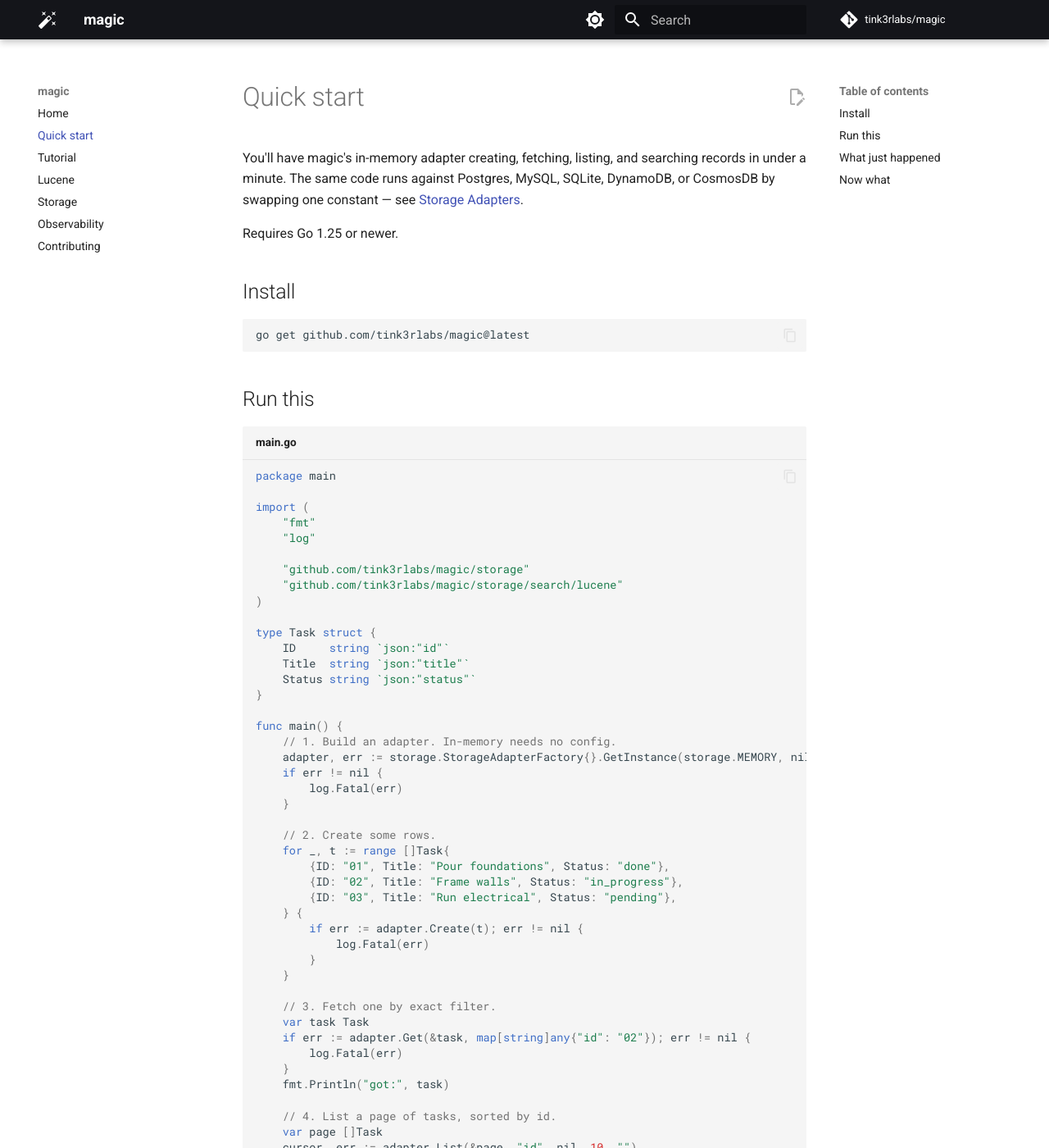
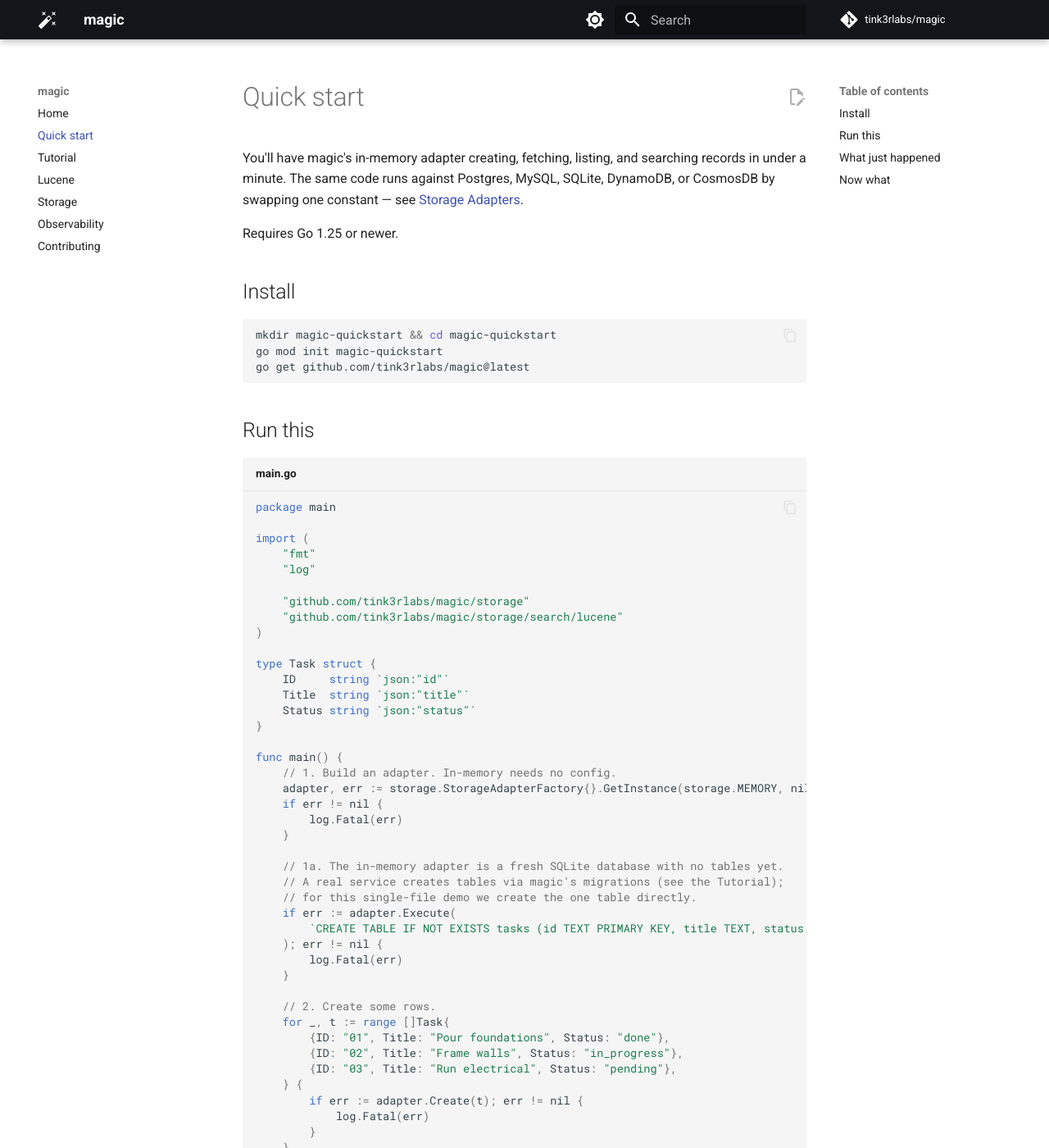
Before and after one commit to tink3rlabs/magic, an MkDocs documentation site: the page built from docs/getting-started.md, in a window 1280 px wide and 1400 px high. Shown: the whole window at 82% size. Built offline with MkDocs 1.6.1 and Material for MkDocs 9.7.7, drawn with Linux system fonts in a browser that asks for light colours; comment, search, counter and statistics services are not loaded; the version menu is left out.

Commit message:
docs: make quick-start runnable and add observability to README
A fresh developer following the docs literally hits three problems, all
verified by running them on a clean machine against magic@latest (v0.17.2):

- getting-started.md quick-start never creates a table, so the in-memory
  (SQLite-backed) adapter fails at the first Create with "no such table:
  tasks" — the documented output is impossible. Add an Execute that creates
  the table, with a comment pointing at migrations/the Tutorial for real use.
- getting-started.md install/run steps omit `go mod init` and `go mod tidy`,
  so `go get @latest` + `go run` aborts with "missing go.sum entry". Add both.
- index.md "See it" example has the same missing-table problem: it logs an
  error and returns instead of printing "matched N tasks". Same one-line fix.

Also add the Observability package section to README.md — it was the only
headline feature with a dedicated docs guide but no README coverage. The
snippet is compile-checked against v0.17.2.

The tutorial (todo-service, pinned commit) was walked end-to-end — every
endpoint, status code, the JSON-patch id rejection, and the done:1 vs
done:true SQLite behavior all match; no tutorial changes needed.

Co-Authored-By: Claude Opus 4.7 <noreply@anthropic.com>

````diff
--- a/docs/getting-started.md
+++ b/docs/getting-started.md
@@ -7,6 +7,8 @@ Requires Go 1.25 or newer.
 ## Install
 
 ```bash
+mkdir magic-quickstart && cd magic-quickstart
+go mod init magic-quickstart
 go get github.com/tink3rlabs/magic@latest
 ```
 
@@ -33,6 +35,15 @@ func main() {
     // 1. Build an adapter. In-memory needs no config.
     adapter, err := storage.StorageAdapterFactory{}.GetInstance(storage.MEMORY, nil)
     if err != nil {
+        log.Fatal(err)
+    }
+
+    // 1a. The in-memory adapter is a fresh SQLite database with no tables yet.
+    // A real service creates tables via magic's migrations (see the Tutorial);
+    // for this single-file demo we create the one table directly.
+    if err := adapter.Execute(
+        `CREATE TABLE IF NOT EXISTS tasks (id TEXT PRIMARY KEY, title TEXT, status TEXT)`,
+    ); err != nil {
         log.Fatal(err)
     }
 
@@ -79,6 +90,7 @@ func main() {
 ```
 
 ```bash
+go mod tidy
 go run main.go
 ```
 
````
Also changed, not shown: README.md (+53 -0 lines), docs/index.md (+2 -0 lines).
